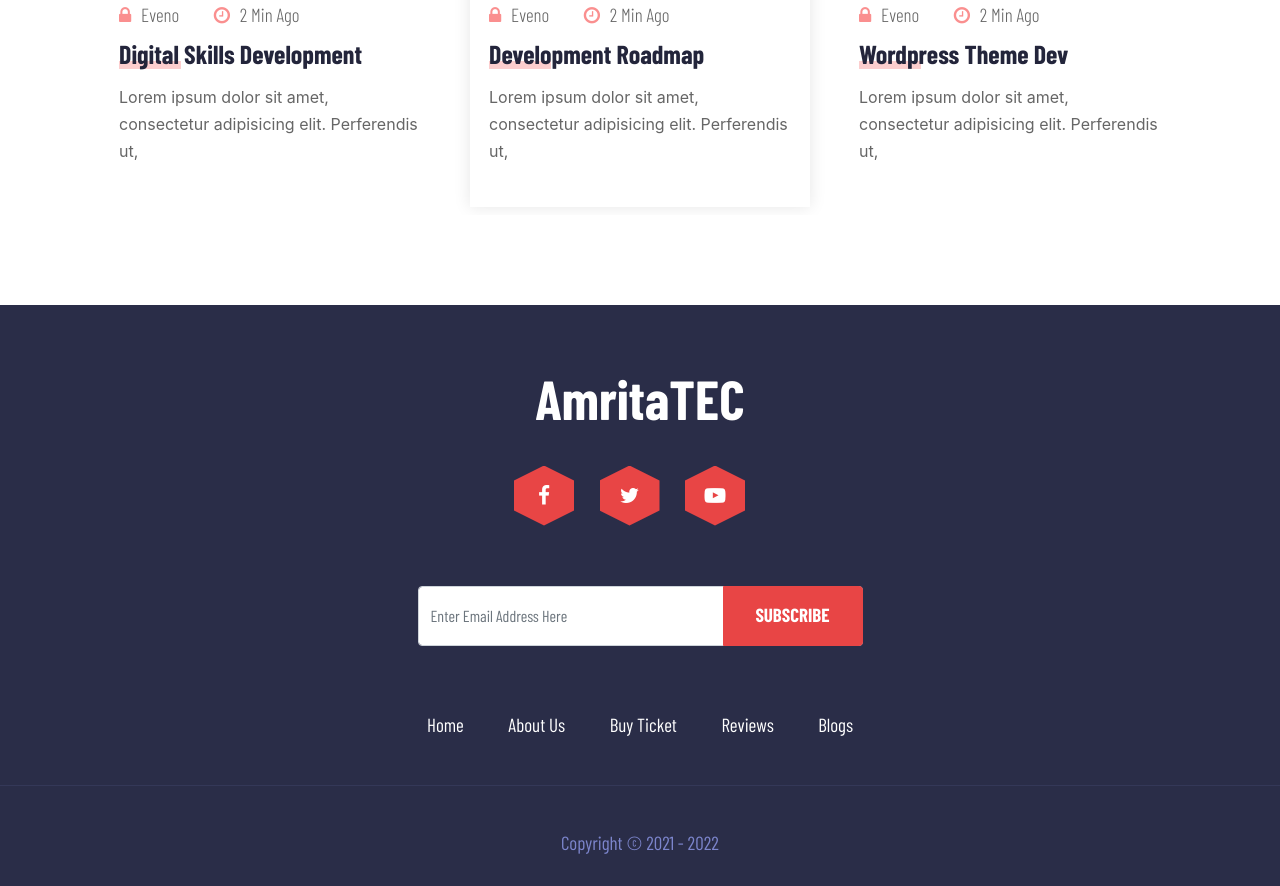
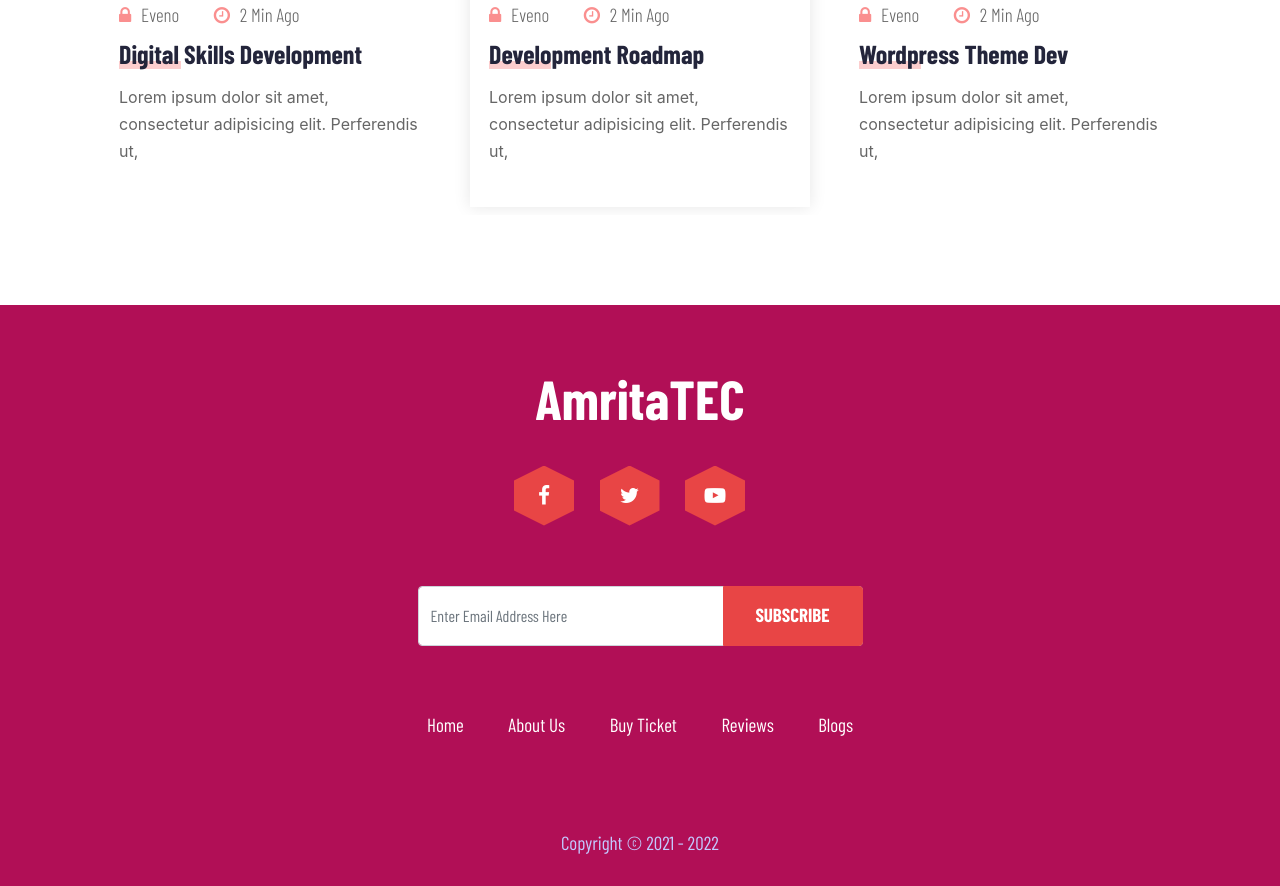
Before and after one commit to TECamrita/tecamrita.github.io, a plain HTML site: page index.html in a window 1280 px wide. Shown: the part 10739-11625 px from the top of the page. Drawn offline with Linux system fonts and the light colour scheme.

Commit message:
update the color

```diff
--- a/css/style.css
+++ b/css/style.css
@@ -1898,7 +1898,7 @@ p {
 =============================*/
 #footer {
     padding: 60px 0;
-    background: #2a2d48;
+    background: #b10f56;
 }
 
 .footer-txt h3 a {
@@ -1925,7 +1925,7 @@ p {
 
 #footer_2 {
     padding-bottom: 60px;
-    background: #2a2d48;
+    background: #b10f56;
 }
 
 .menu-a a {
@@ -1947,7 +1947,7 @@ p {
 =============================*/
 #copy_right {
     padding: 30px 0;
-    background: #2a2d48;
+    background: #b10f56;
     position: relative;
 }
 
@@ -1961,12 +1961,12 @@ p {
     transform: translateX(-50%);
     width: 100%;
     height: 1px;
-    background: #343858;
+    background: #b10f56;
 }
 
 .copy-right-txt p {
     font-family: br;
-    color: #7c85cc;
+    color: #c3c9ff;
     font-size: 19px;
 }
 
```
